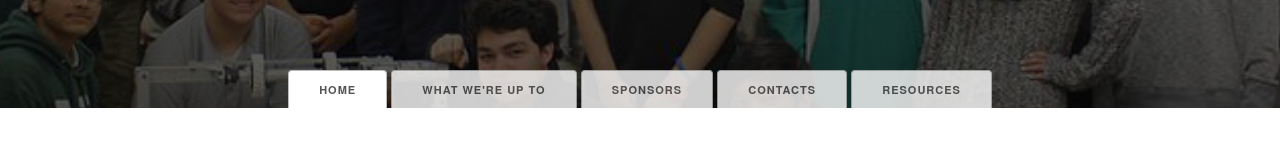
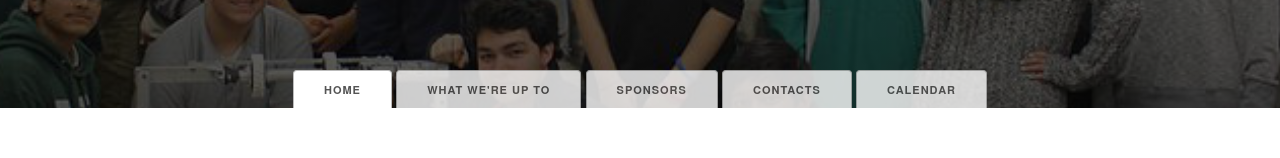
Before and after one commit to Team5045/team5045.com, a plain HTML site: page index.html in a window 1280 px wide. Shown: the part 352-510 px from the top of the page. Drawn offline with nearby package versions, Linux system fonts and the light colour scheme.

Commit message:
"Resources" to "Calendar"

```diff
--- a/index.html
+++ b/index.html
@@ -34,7 +34,7 @@
         <a class="button" href="#/status">What we're up to</a>
         <a class="button" href="#/sponsors">Sponsors</a>
         <a class="button" href="#/contact">Contacts</a>
-        <a class="button" href="#/resources">Resources</a>
+        <a class="button" href="#/resources">Calendar</a>
       </div>
     </div>
     <div class="section content">
```
